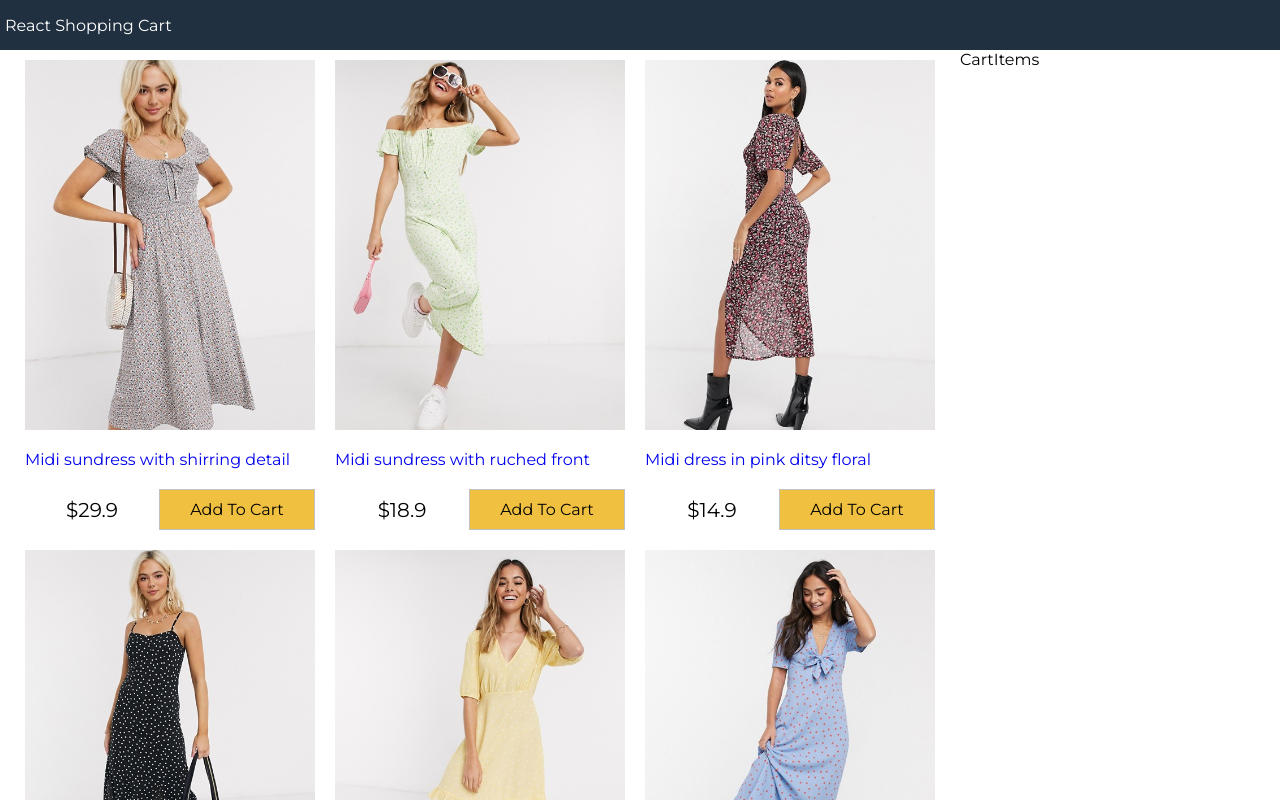
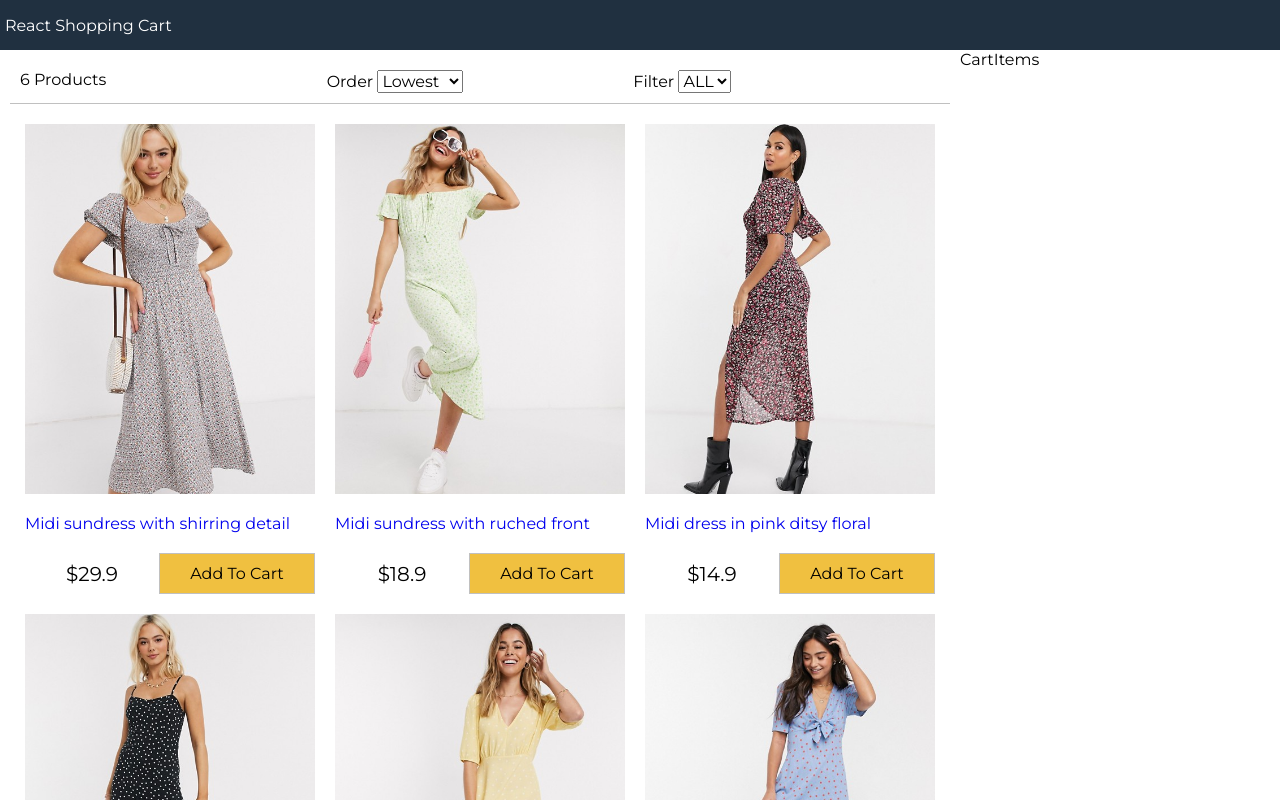
Before and after one commit to minsun21/my-shopping-cart, a React (Create React App) app: page / in a window 1280 px wide. Shown: the top 800 px of the page. Built offline with nearby package versions, Linux system fonts and the light colour scheme.

Commit message:
create filter-component

```diff
--- a/src/App.js
+++ b/src/App.js
@@ -1,6 +1,8 @@
 import React from 'react';
 import data from './data.json'
 import Product from './components/Products'
+import Filter from './components/Filter'
+
 class App extends React.Component {
   constructor() {
     super();
@@ -10,15 +12,45 @@
       sort: "",
     };
   }
+  filterProducts = (event) => {
+    if (event.target.value === "") {
+      this.setState({ size: event.target.value, product: data.products });
+    } else {
+      this.setState({
+        size: event.target.value,
+        products: data.products.filter(product => product.availableSizes.indexOf(event.target.value) >= 0)
+      });
+    }
+  }
+  sortProducts = (event) => {
+    const sort = event.target.value;
+    this.setState({
+      sort: sort,
+      products: this.state.products.slice().sort((a, b) => (
+        sort === "lowest" ?
+          (a.price < b.price) ? 1 : -1 :
+          sort === "highest" ?
+            (a.price > b.price) ? 1 : -1 :
+            (a._id > b._id) ? 1 : -1
+      ))
+    });
+    console.log(event.target.value);
+  }
   render() {
     return (
-      <div class="grid-container">
+      <div className="grid-container">
         <header>
           <a href="/">React Shopping Cart</a>
         </header>
         <main>
           <div className="content">
             <div className="main">
+              <Filter count={this.state.products.length}
+                size={this.state.size}
+                sort={this.state.sort}
+                filterProducts={this.filterProducts}
+                sortProducts={this.sortProducts}
+              />
               <Product products={this.state.products} />
             </div>
             <div className="sidebar">CartItems</div>
--- /dev/null
+++ b/src/components/Filter.js
@@ -0,0 +1,30 @@
+import React, { Component } from 'react'
+
+export default class Filter extends Component {
+    render() {
+        return (
+            <div className="filter">
+                <div className="filter-result">{this.props.count} Products</div>
+                <div className="filter-sort">
+                    Order{" "}
+                    <select value={this.props.size} onChange={this.props.sortProducts}>
+                        <option value="lowest">Lowest</option>
+                        <option value="Highest">Highest</option>
+                    </select>
+                </div>
+                <div className="filter-size">
+                    Filter{" "}
+                    <select value={this.props.size} onChange={this.props.filterProducts}>
+                        <option value="ALL">ALL</option>
+                        <option value="XS">XS</option>
+                        <option value="S">S</option>
+                        <option value="M">M</option>
+                        <option value="L">L</option>
+                        <option value="XL">XL</option>
+                        <option value="XXL">XXL</option>
+                    </select>
+                </div>
+            </div>
+        )
+    }
+}
```
